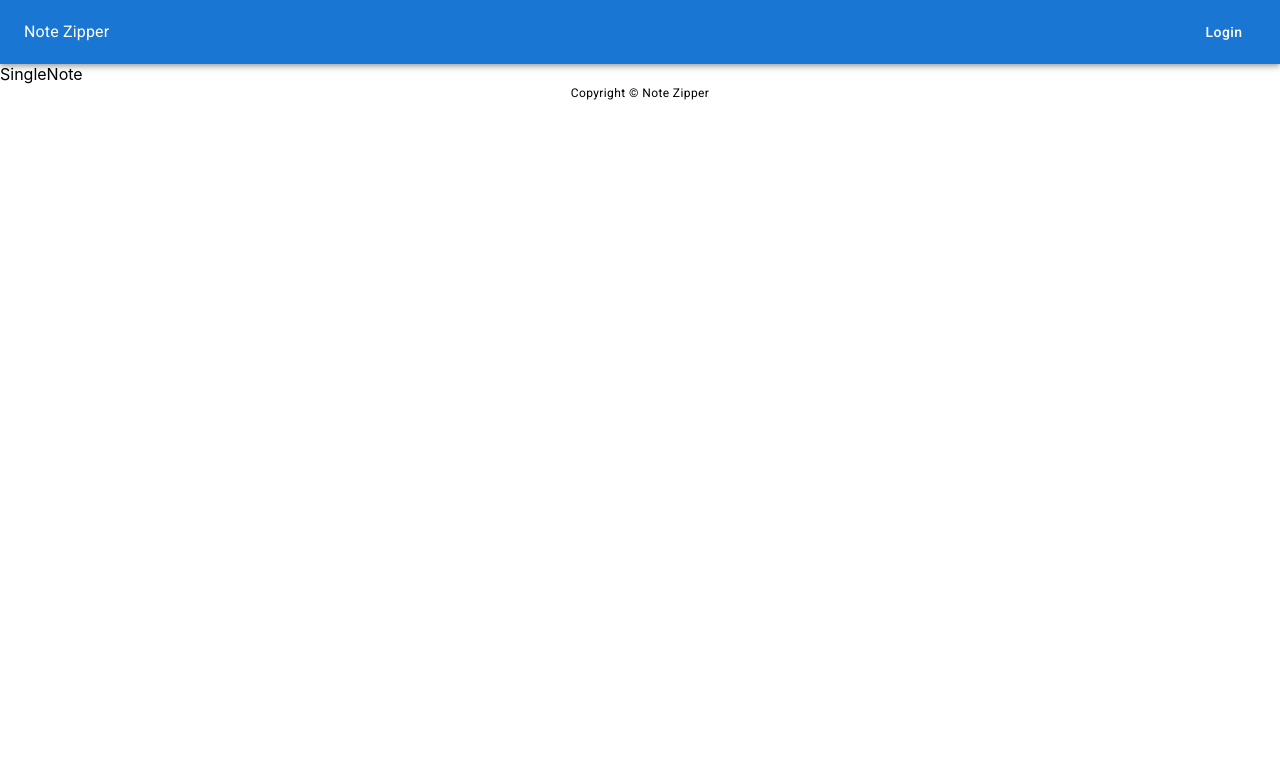
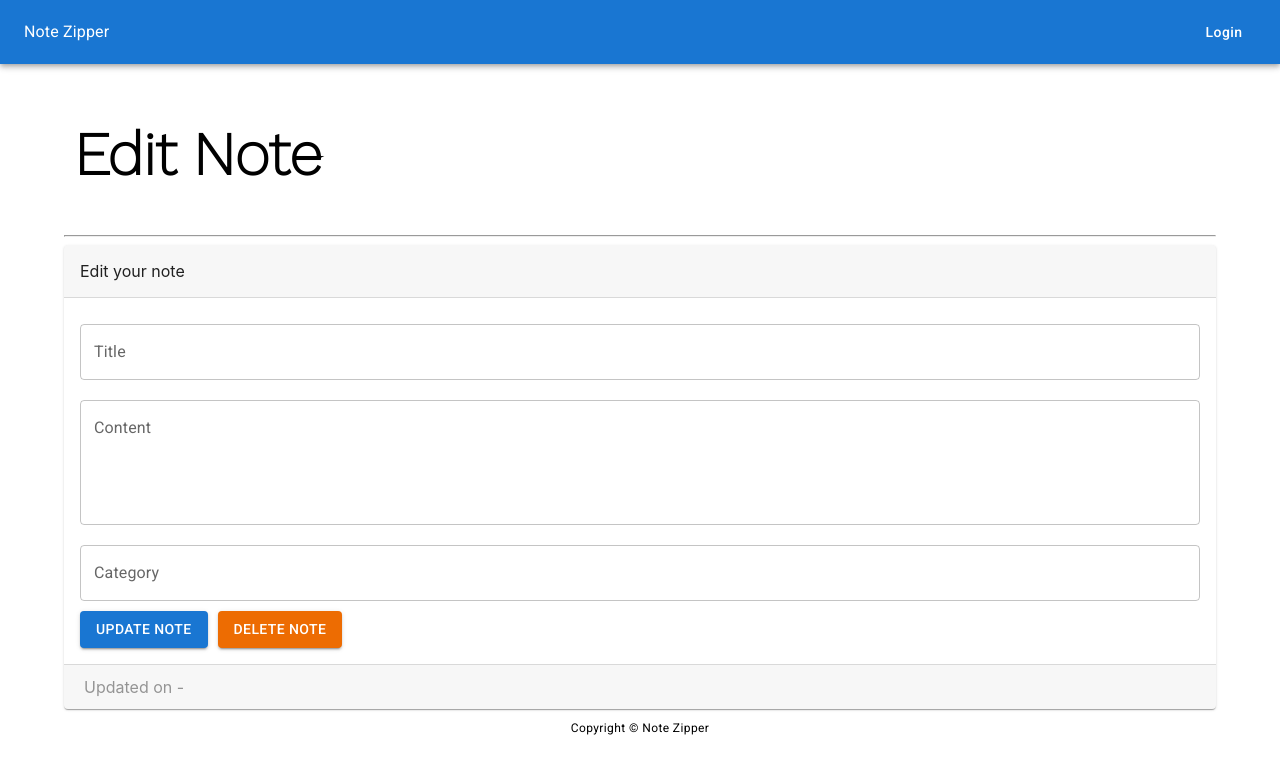
Before and after one commit to Ever-It-Lazy/Material-UI-rebuild, a React (Vite) app in the folder frontend/: page /note/1 in a window 1280 px wide. Shown: the top 774 px of the page. Built offline with nearby package versions, Linux system fonts and the light colour scheme; no server answers.

Commit message:
MUI translation of SingleNote

```diff
--- a/frontend/src/screens/SingleNote/SingleNote.jsx
+++ b/frontend/src/screens/SingleNote/SingleNote.jsx
@@ -1,9 +1,131 @@
-import React from 'react'
+import React, { useEffect, useState } from 'react'
+import {
+	Button,
+	Box,
+	FormControl,
+	TextField,
+	Card, CardHeader, CardContent
+} from '@mui/material';
+import { useDispatch, useSelector } from 'react-redux';
+import { useNavigate, useParams } from 'react-router-dom';
+import ErrorMessage from '../../components/ErrorMessage';
+import Loading from '../../components/Loading';
+import MainScreen from '../../components/MainScreen';
+import ReactMarkdown from "react-markdown";
+import { deleteNoteAction, updateNoteAction } from '../../actions/noteActions';
+import axios from 'axios';
 
 const SingleNote = () => {
-  return (
-    <div>SingleNote</div>
-  )
+	const [title, setTitle] = useState("");
+	const [content, setContent] = useState("");
+	const [category, setCategory] = useState("");
+	const [date, setDate] = useState("");
+
+	const navigate = useNavigate();
+	const { id } = useParams();
+	const dispatch = useDispatch();
+
+	const noteUpdate = useSelector((state) => state.noteUpdate);
+	const { loading, error } = noteUpdate;
+
+	const noteDelete = useSelector((state) => state.noteDelete);
+	const { loading: loadingDelete, error: errorDelete } = noteDelete;
+
+	const updateHandler = (e) => {
+		e.preventDefault();
+		dispatch(updateNoteAction(id, title, content, category));
+		if (!title || !content || !category) return;
+
+		navigate("/mynotes");
+	};
+
+	useEffect(() => {
+		const fetching = async () => {
+			const { data } = await axios.get(`/api/notes/${id}`);
+
+			setTitle(data.title);
+			setContent(data.content);
+			setCategory(data.category);
+			setDate(data.updatedAt);
+		};
+
+		fetching();
+	}, [id, date]);
+
+	const deleteHandler = (id) => {
+		if (window.confirm("Are you sure?")) {
+			dispatch(deleteNoteAction(id));
+			navigate("/mynotes");
+		}
+	};
+
+	return (
+		<MainScreen title="Edit Note">
+			<Card>
+				<CardHeader title="Edit your note" />
+				<CardContent>
+					<Box component="form" onSubmit={updateHandler}>
+						{errorDelete && <ErrorMessage severity="error">{errorDelete}</ErrorMessage>}
+						{loadingDelete && <Loading/>}
+						{error && <ErrorMessage severity="error">{error}</ErrorMessage>}
+
+						<FormControl fullWidth={true}>
+							<TextField
+								label="Title"
+								type="title"
+								value={title}
+								placeholder="Enter the title"
+								onChange={(e) => setTitle(e.target.value)}
+							/>
+						</FormControl>
+
+						<FormControl fullWidth={true}>
+							<TextField
+								label="Content"
+								multiline={true}
+								value={content}
+								placeholder="Enter the Content"
+								rows={4}
+								onChange={(e) => setContent(e.target.value)}
+							/>
+						</FormControl>
+
+						{content && (
+							<Card>
+								<CardHeader title="Note Preview" />
+								<CardContent>
+									<ReactMarkdown>{content}</ReactMarkdown>
+								</CardContent>
+							</Card>
+						)}
+
+						<FormControl fullWidth={true}>
+							<TextField
+								label="Category"
+								type="category"
+								value={category}
+								placeholder="Enter the Category"
+								onChange={(e) => setCategory(e.target.value)}
+							/>
+						</FormControl>
+
+						{loading && <Loading size={50} />}
+
+						<Button type="submit" sx={{ marginRight: "10px" }}>
+							Update Note
+						</Button>
+						<Button color="warning" onClick={() => deleteHandler(id)}>
+							Delete Note
+						</Button>
+					</Box>
+				</CardContent>
+
+				<footer>
+					Updated on - {date.substring(0, 10)}
+				</footer>
+			</Card>
+		</MainScreen>
+	)
 }
 
-export default SingleNote
+export default SingleNote;
```
